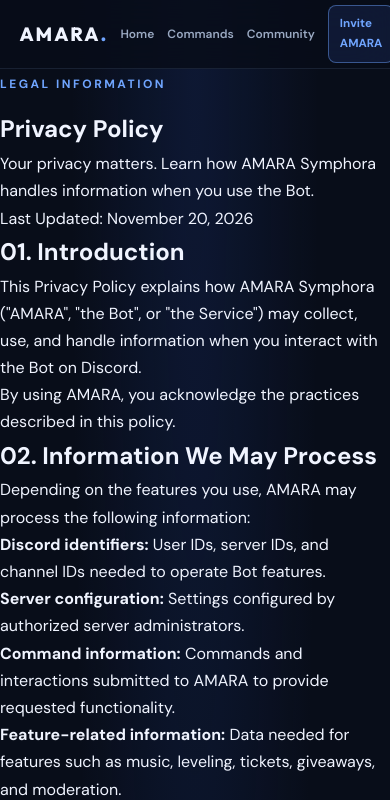
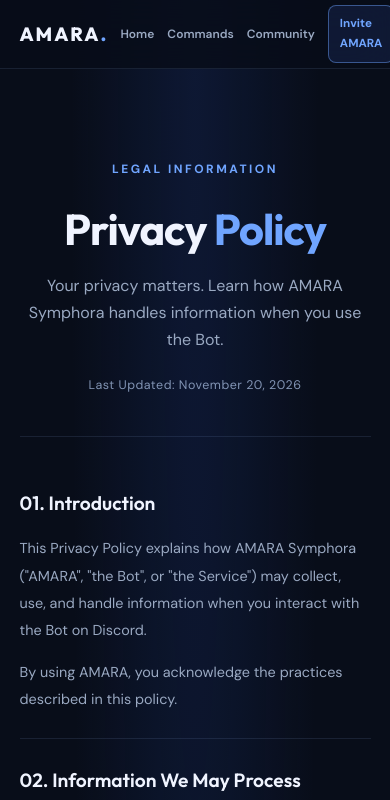
Before and after one commit to paktommy98-cpu/amara-symphora-website, a plain HTML site: page privacy.html in a window 390 px wide. Shown: the top 800 px of the page. Drawn offline with Linux system fonts and the light colour scheme.

Commit message:
Finalize AMARA Symphora website styling

```diff
--- a/style.css
+++ b/style.css
@@ -781,3 +781,155 @@ a:focus-visible {
         transition-duration: 0.01ms !important;
     }
 }
+/* LEGAL PAGES */
+
+.legal-page {
+    width: min(900px, 90%);
+    margin: auto;
+    padding: 85px 0 110px;
+}
+
+.legal-header {
+    padding: 35px 0 55px;
+    text-align: center;
+    border-bottom: 1px solid var(--border);
+}
+
+.legal-header h1 {
+    margin: 12px 0 18px;
+    font-family: var(--font-heading);
+    font-size: clamp(2.7rem, 6vw, 4.3rem);
+    line-height: 1.1;
+    letter-spacing: -2px;
+}
+
+.legal-header h1 span {
+    color: var(--blue-light);
+}
+
+.legal-header p {
+    max-width: 600px;
+    margin: auto;
+    color: var(--muted);
+}
+
+.legal-updated {
+    display: inline-block;
+    margin-top: 22px;
+    color: #8294B4;
+    font-size: 0.78rem;
+    letter-spacing: 0.5px;
+}
+
+.legal-content {
+    padding-top: 25px;
+}
+
+.legal-section {
+    padding: 30px 0;
+    border-bottom: 1px solid var(--border);
+}
+
+.legal-section h2 {
+    margin-bottom: 16px;
+    color: var(--text);
+    font-family: var(--font-heading);
+    font-size: 1.35rem;
+    font-weight: 600;
+}
+
+.legal-section p {
+    margin-bottom: 14px;
+    color: var(--muted);
+    font-size: 0.95rem;
+    line-height: 1.9;
+}
+
+.legal-section p:last-child {
+    margin-bottom: 0;
+}
+
+.legal-section ul {
+    margin: 15px 0 18px;
+    padding-left: 25px;
+    color: var(--muted);
+}
+
+.legal-section li {
+    margin-bottom: 10px;
+    padding-left: 5px;
+    line-height: 1.8;
+}
+
+.legal-section li::marker {
+    color: var(--blue-light);
+}
+
+.legal-section strong {
+    color: var(--text);
+    font-weight: 600;
+}
+
+.legal-contact {
+    display: inline-block;
+    margin-top: 8px;
+    color: var(--blue-light);
+    font-size: 0.9rem;
+    font-weight: 700;
+    transition: color 0.2s ease;
+}
+
+.legal-contact:hover {
+    color: white;
+}
+
+@media (max-width: 600px) {
+    .legal-page {
+        padding: 60px 0 75px;
+    }
+
+    .legal-header {
+        padding: 25px 0 38px;
+    }
+
+    .legal-header h1 {
+        font-size: 2.7rem;
+        letter-spacing: -1px;
+    }
+
+    .legal-section {
+        padding: 25px 0;
+    }
+
+    .legal-section h2 {
+        font-size: 1.2rem;
+    }
+
+    .legal-section p,
+    .legal-section li {
+        font-size: 0.9rem;
+    }
+}
+
+/* FEATURE REVEAL ANIMATION */
+
+.feature-card {
+    opacity: 0;
+    transform: translateY(22px);
+    transition:
+        opacity 0.6s ease,
+        transform 0.6s ease,
+        border-color 0.3s ease;
+}
+
+.feature-card.visible {
+    opacity: 1;
+    transform: translateY(0);
+}
+
+@media (prefers-reduced-motion: reduce) {
+    .feature-card {
+        opacity: 1;
+        transform: none;
+    }
+}
```
